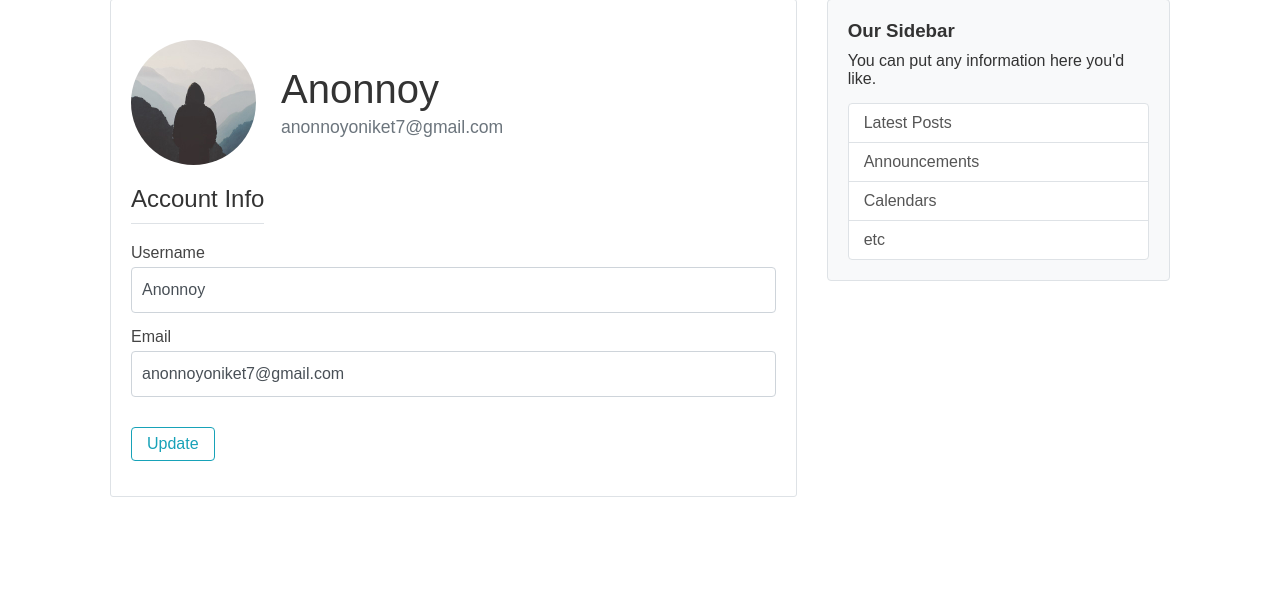
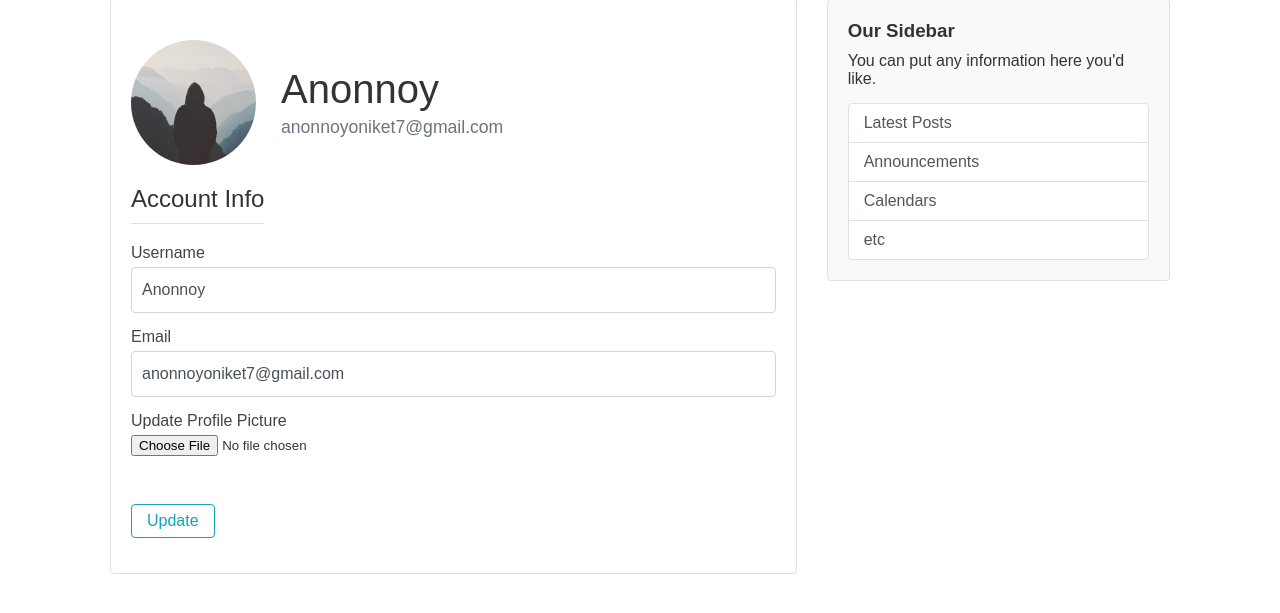
Before and after one commit to anonnoy-oniket/Blogging-Website, a Flask app: page /account in a window 1280 px wide. Shown: the part 83-696 px from the top of the page. Run offline with Flask 3, Linux system fonts and the light colour scheme; a user stored in the database is signed in; some libraries are stand-ins or nearby versions.

Commit message:
Now we can add pfp

```diff
--- a/flaskblog/forms.py
+++ b/flaskblog/forms.py
@@ -1,4 +1,5 @@
 from flask_wtf import FlaskForm
+from flask_wtf.file import FileAllowed, FileField
 from flask_login import current_user
 from wtforms import StringField, PasswordField, SubmitField, BooleanField
 from wtforms.validators import DataRequired, Length, EqualTo, Email, ValidationError
@@ -35,6 +36,7 @@ class UpdateAccountForm(FlaskForm):
     username = StringField('Username',
                            validators=[DataRequired(), Length(min = 2, max = 20)])
     email = StringField('Email', validators=[DataRequired(), Email()])
+    picture = FileField('Update Profile Picture', validators=[FileAllowed(['jpg', 'png'])])
     submit = SubmitField('Update')
 
     def validate_username(self, username):
--- a/flaskblog/routes.py
+++ b/flaskblog/routes.py
@@ -1,3 +1,5 @@
+import secrets
+import os
 from flaskblog import app, db, bcrypt
 from flask import render_template, flash, redirect, url_for, request
 from flaskblog.forms import RegistrationForm, LoginForm, UpdateAccountForm
@@ -62,12 +64,22 @@ def logout():
     logout_user()
     return redirect(url_for('home'))
 
+def save_picture(form_picture):
+    random_hex = secrets.token_hex(8)
+    _, f_ext = os.path.splitext(form_picture.filename)
+    picture_fn = random_hex + f_ext
+    picture_path = os.path.join(app.root_path, 'static/profile_pics', picture_fn)
+    form_picture.save(picture_path)
+    return picture_fn
 
 @app.route("/account", methods = ['GET', 'POST'])
 @login_required
 def account():
     form = UpdateAccountForm()
     if form.validate_on_submit():
+        if form.picture.data:
+            picture_file = save_picture(form.picture.data)
+            current_user.image_file = picture_file
         current_user.username = form.username.data
         current_user.email = form.email.data
         db.session.commit()
--- a/flaskblog/templates/account.html
+++ b/flaskblog/templates/account.html
@@ -17,7 +17,7 @@
         </div>
     </div>
 
-    <form method="POST" action="">
+    <form method="POST" action="" enctype="multipart/form-data">
         {{form.hidden_tag()}}
         <fieldset class="form-group">
             <legend class="border-bottom mb-4">Account Info</legend>
@@ -49,6 +49,17 @@
                     {{ form.email(class="form-control", placeholder="Enter your email") }}
                 {% endif %}
             </div>
+
+            <div class="form-group">
+                {{ form.picture.label() }}
+                {{ form.picture() }}
+                <br><br>
+                {% if form.picture.errors %}
+                    {% for error in form.picture.errors %}
+                        <span class="invalid_message"> {{ error }} </span> </div><br>
+                    {% endfor %}
+                {% endif %}
+            </div>
         </fieldset>
 
         <div class="form-group">
```
Also changed, not shown: flaskblog/static/profile_pics/86bec5fe3827056d.jpg (added), flaskblog/static/profile_pics/d0846d5cd45a6e5b.jpg (added), instance/site.db.
